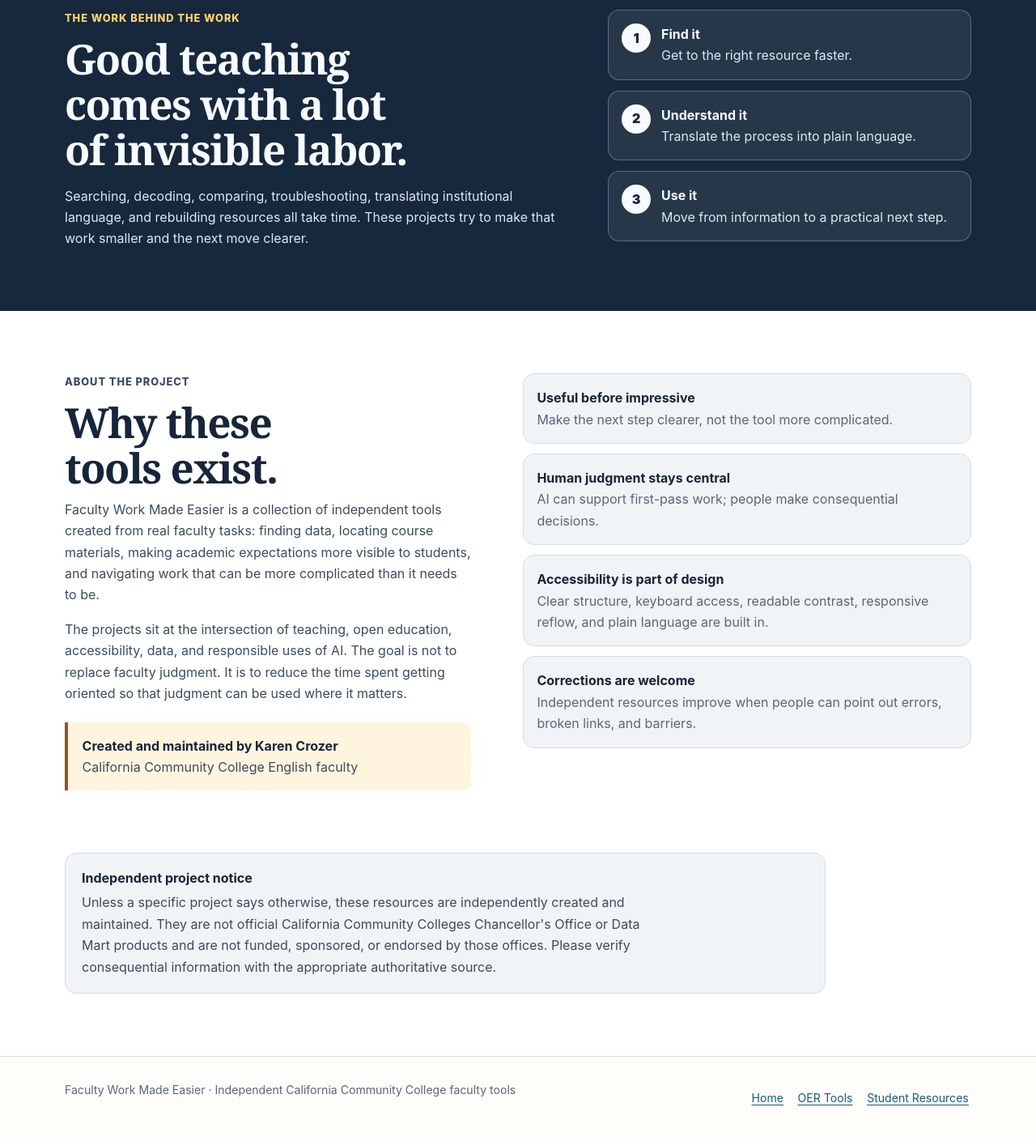
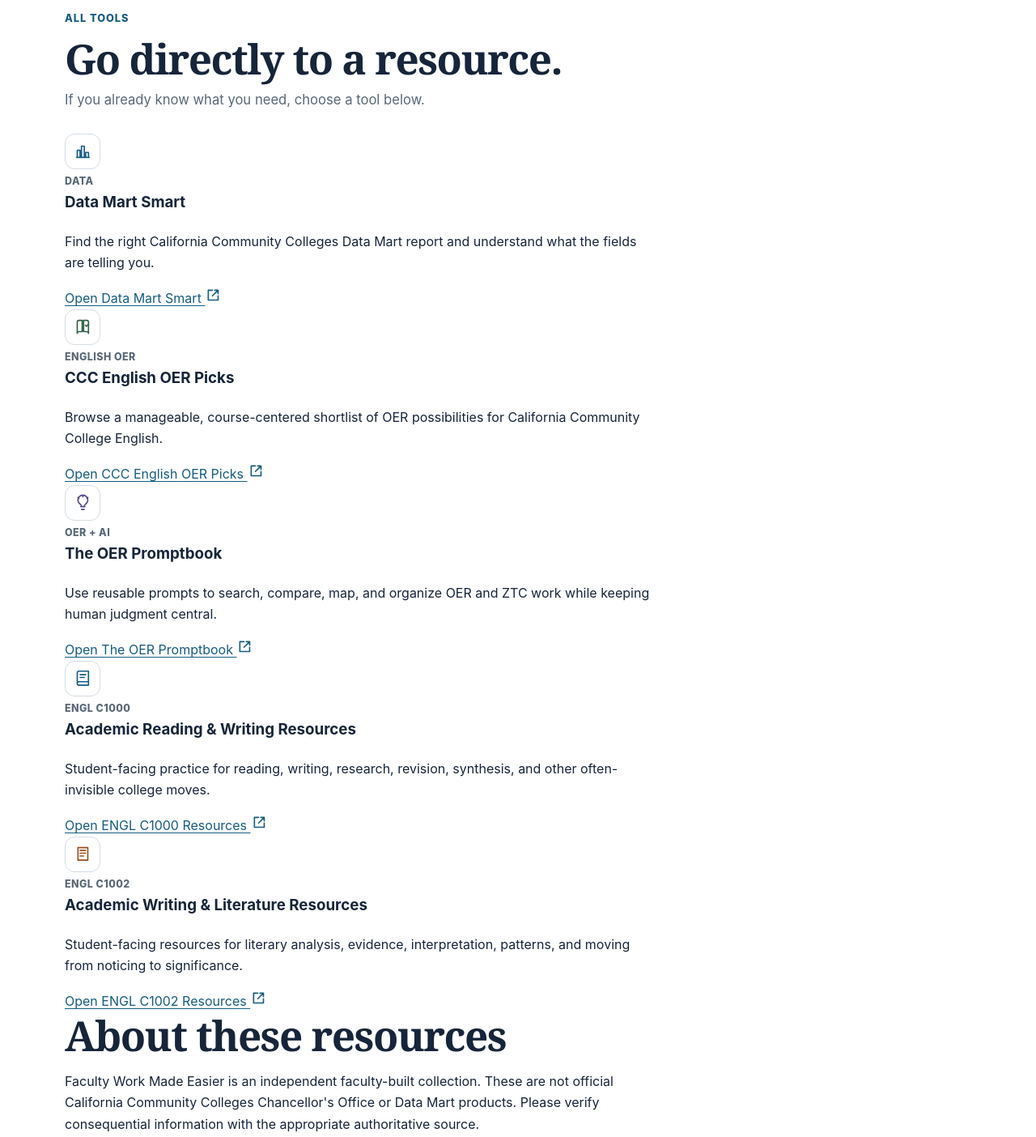
Before and after one commit to drkarebear/faculty-work-made-easier, a plain HTML site: page index.html in a window 1280 px wide. Shown: the part 1420-2824 px from the top of the page at 81% size. Drawn offline with Linux system fonts and the light colour scheme.

Commit message:
Update index.html

```diff
--- a/index.html
+++ b/index.html
@@ -103,71 +103,79 @@
       </div>
     </section>
 
-    <section class="mission-section" aria-labelledby="mission-heading">
-      <div class="wrap mission-grid">
-        <div class="mission-copy">
-          <p class="section-kicker">The work behind the work</p>
-          <h2 id="mission-heading">Good teaching comes with a lot of invisible labor.</h2>
-          <p>Searching, decoding, comparing, troubleshooting, translating institutional language, and rebuilding resources all take time. These projects try to make that work smaller and the next move clearer.</p>
+    <section class="choice-section" id="all-tools" aria-labelledby="all-tools-heading">
+      <div class="wrap">
+        <div class="section-intro">
+          <p class="section-kicker">All tools</p>
+          <h2 id="all-tools-heading">Go directly to a resource.</h2>
+          <p>If you already know what you need, choose a tool below.</p>
         </div>
 
-        <ol class="mission-steps" aria-label="How the tools help">
-          <li class="mission-step">
-            <span class="step-number" aria-hidden="true">1</span>
-            <span><strong>Find it</strong>Get to the right resource faster.</span>
-          </li>
-          <li class="mission-step">
-            <span class="step-number" aria-hidden="true">2</span>
-            <span><strong>Understand it</strong>Translate the process into plain language.</span>
-          </li>
-          <li class="mission-step">
-            <span class="step-number" aria-hidden="true">3</span>
-            <span><strong>Use it</strong>Move from information to a practical next step.</span>
-          </li>
-        </ol>
-      </div>
-    </section>
+        <div class="tool-grid">
+          <article class="tool-card">
+            <div class="tool-card-top">
+              <span class="resource-icon c1000-icon" aria-hidden="true">
+                <svg class="icon" viewBox="0 0 24 24"><path d="M4 20V10h4v10M10 20V4h4v16M16 20v-7h4v7M3 20h18"/></svg>
+              </span>
+              <span class="resource-label">Data</span>
+            </div>
+            <h3>Data Mart Smart</h3>
+            <p>Find the right California Community Colleges Data Mart report and understand what the fields are telling you.</p>
+            <a class="tool-link" href="https://drkarebear.github.io/data-mart-smart/">Open Data Mart Smart <svg class="icon" viewBox="0 0 24 24" aria-hidden="true"><path d="M14 5h5v5M19 5l-8 8M19 13v6H5V5h6"/></svg></a>
+          </article>
 
-    <section class="about-section" id="about" aria-labelledby="about-heading">
-      <div class="wrap about-grid">
-        <div class="about-copy">
-          <p class="section-kicker">About the project</p>
-          <h2 id="about-heading">Why these tools exist.</h2>
-          <p>Faculty Work Made Easier is a collection of independent tools created from real faculty tasks: finding data, locating course materials, making academic expectations more visible to students, and navigating work that can be more complicated than it needs to be.</p>
-          <p>The projects sit at the intersection of teaching, open education, accessibility, data, and responsible uses of AI. The goal is not to replace faculty judgment. It is to reduce the time spent getting oriented so that judgment can be used where it matters.</p>
+          <article class="tool-card">
+            <div class="tool-card-top">
+              <span class="resource-icon oer-icon" aria-hidden="true">
+                <svg class="icon" viewBox="0 0 24 24"><path d="M4 5.5A2.5 2.5 0 0 1 6.5 3H11v16H6.5A2.5 2.5 0 0 0 4 21.5zM20 5.5A2.5 2.5 0 0 0 17.5 3H13v16h4.5a2.5 2.5 0 0 1 2.5 2.5z"/><path d="m15.5 10 1.5 1.5 3-3"/></svg>
+              </span>
+              <span class="resource-label">English OER</span>
+            </div>
+            <h3>CCC English OER Picks</h3>
+            <p>Browse a manageable, course-centered shortlist of OER possibilities for California Community College English.</p>
+            <a class="tool-link" href="https://drkarebear.github.io/ccc-english-oer-picks/">Open CCC English OER Picks <svg class="icon" viewBox="0 0 24 24" aria-hidden="true"><path d="M14 5h5v5M19 5l-8 8M19 13v6H5V5h6"/></svg></a>
+          </article>
 
-          <div class="author-note">
-            <strong>Created and maintained by Karen Crozer</strong>
-            California Community College English faculty
-          </div>
+          <article class="tool-card">
+            <div class="tool-card-top">
+              <span class="resource-icon prompt-icon" aria-hidden="true">
+                <svg class="icon" viewBox="0 0 24 24"><path d="M9 18h6M10 22h4M8.2 14.5A7 7 0 1 1 15.8 14.5C14.7 15.3 14 16.5 14 18h-4c0-1.5-.7-2.7-1.8-3.5Z"/><path d="M12 2v2M4.9 4.9l1.4 1.4M19.1 4.9l-1.4 1.4"/></svg>
+              </span>
+              <span class="resource-label">OER + AI</span>
+            </div>
+            <h3>The OER Promptbook</h3>
+            <p>Use reusable prompts to search, compare, map, and organize OER and ZTC work while keeping human judgment central.</p>
+            <a class="tool-link" href="https://drkarebear.github.io/OER-Promptbook/">Open The OER Promptbook <svg class="icon" viewBox="0 0 24 24" aria-hidden="true"><path d="M14 5h5v5M19 5l-8 8M19 13v6H5V5h6"/></svg></a>
+          </article>
+
+          <article class="tool-card">
+            <div class="tool-card-top">
+              <span class="resource-icon c1000-icon" aria-hidden="true">
+                <svg class="icon" viewBox="0 0 24 24"><path d="M4 19.5A2.5 2.5 0 0 1 6.5 17H20M4 4.5A2.5 2.5 0 0 1 6.5 2H20v20H6.5A2.5 2.5 0 0 1 4 19.5z"/><path d="M8 7h8M8 11h6"/></svg>
+              </span>
+              <span class="resource-label">ENGL C1000</span>
+            </div>
+            <h3>Academic Reading &amp; Writing Resources</h3>
+            <p>Student-facing practice for reading, writing, research, revision, synthesis, and other often-invisible college moves.</p>
+            <a class="tool-link" href="https://drkarebear.github.io/C1000-resources/">Open ENGL C1000 Resources <svg class="icon" viewBox="0 0 24 24" aria-hidden="true"><path d="M14 5h5v5M19 5l-8 8M19 13v6H5V5h6"/></svg></a>
+          </article>
+
+          <article class="tool-card">
+            <div class="tool-card-top">
+              <span class="resource-icon c1002-icon" aria-hidden="true">
+                <svg class="icon" viewBox="0 0 24 24"><path d="M5 3h14v18H5z"/><path d="M8 7h8M8 11h8M8 15h5"/></svg>
+              </span>
+              <span class="resource-label">ENGL C1002</span>
+            </div>
+            <h3>Academic Writing &amp; Literature Resources</h3>
+            <p>Student-facing resources for literary analysis, evidence, interpretation, patterns, and moving from noticing to significance.</p>
+            <a class="tool-link" href="https://drkarebear.github.io/c1002-resources/">Open ENGL C1002 Resources <svg class="icon" viewBox="0 0 24 24" aria-hidden="true"><path d="M14 5h5v5M19 5l-8 8M19 13v6H5V5h6"/></svg></a>
+          </article>
         </div>
 
-        <ul class="principles" aria-label="Project principles">
-          <li class="principle">
-            <strong>Useful before impressive</strong>
-            <span>Make the next step clearer, not the tool more complicated.</span>
-          </li>
-          <li class="principle">
-            <strong>Human judgment stays central</strong>
-            <span>AI can support first-pass work; people make consequential decisions.</span>
-          </li>
-          <li class="principle">
-            <strong>Accessibility is part of design</strong>
-            <span>Clear structure, keyboard access, readable contrast, responsive reflow, and plain language are built in.</span>
-          </li>
-          <li class="principle">
-            <strong>Corrections are welcome</strong>
-            <span>Independent resources improve when people can point out errors, broken links, and barriers.</span>
-          </li>
-        </ul>
-      </div>
-    </section>
-
-    <section class="notice-section" aria-labelledby="notice-heading">
-      <div class="wrap">
-        <aside class="notice">
-          <h2 id="notice-heading">Independent project notice</h2>
-          <p>Unless a specific project says otherwise, these resources are independently created and maintained. They are not official California Community Colleges Chancellor's Office or Data Mart products and are not funded, sponsored, or endorsed by those offices. Please verify consequential information with the appropriate authoritative source.</p>
+        <aside class="compact-note" aria-labelledby="independent-note-heading">
+          <h2 id="independent-note-heading">About these resources</h2>
+          <p>Faculty Work Made Easier is an independent faculty-built collection. These are not official California Community Colleges Chancellor's Office or Data Mart products. Please verify consequential information with the appropriate authoritative source.</p>
         </aside>
       </div>
     </section>
```
